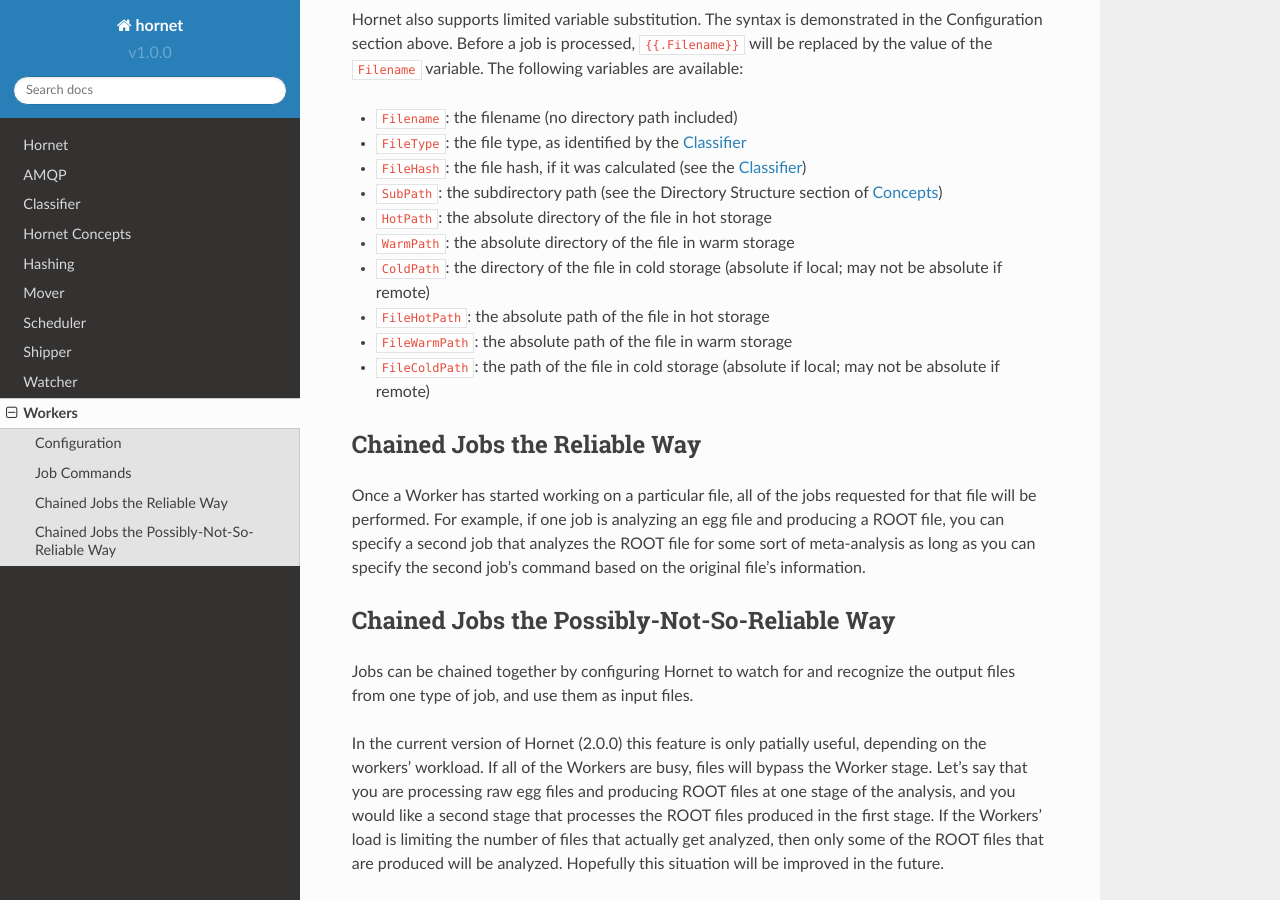
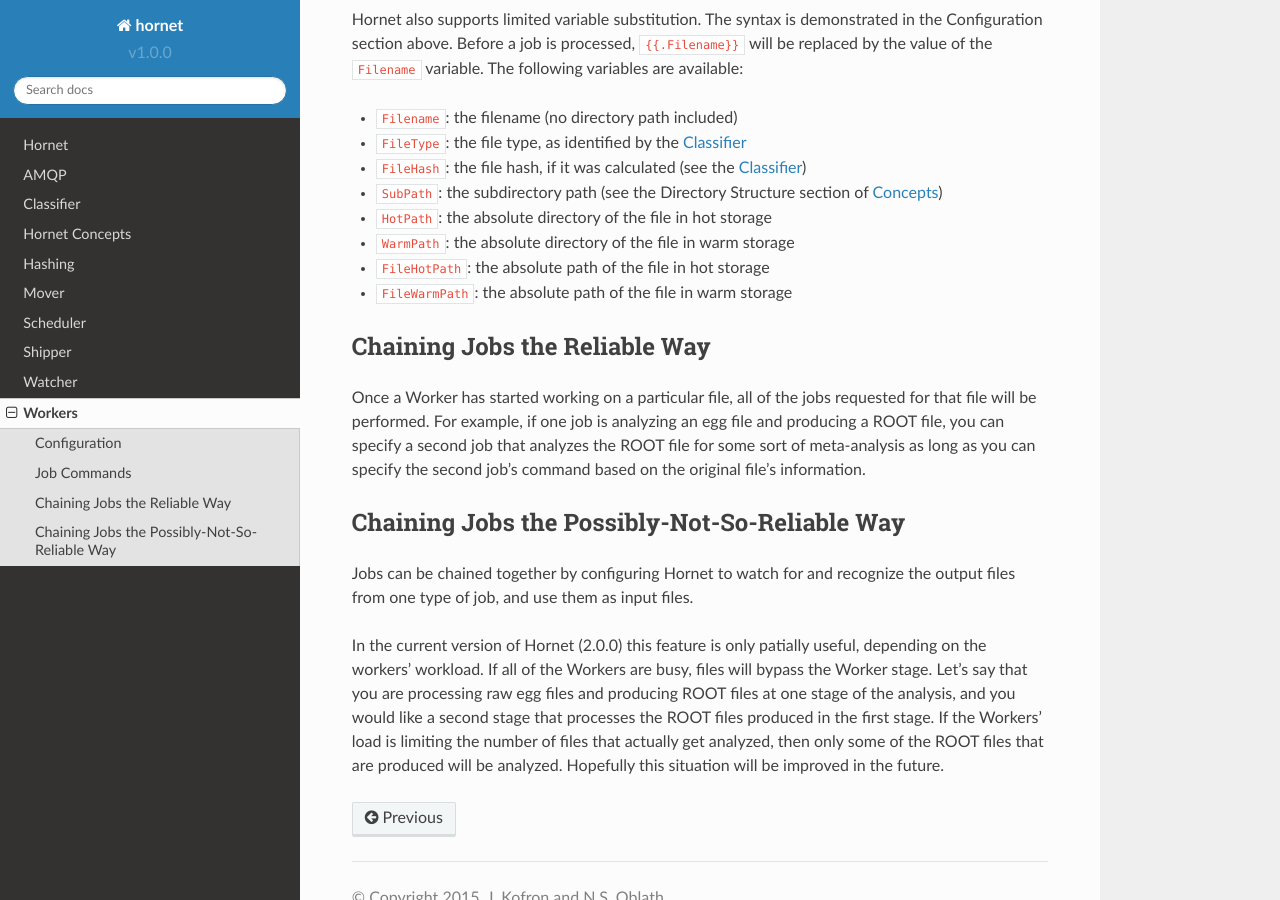
Before and after one commit to project8/hornet, a Sphinx documentation site: the page built from documentation/workers.rst, in a window 1280 px wide and 900 px high, scrolled down 988 px. Built offline with Sphinx 7.4.7 and the Read the Docs theme 2.0.0, drawn with Linux system fonts in a browser that asks for light colours.

Commit message:
Minor updates to workers.rst

```diff
--- a/documentation/workers.rst
+++ b/documentation/workers.rst
@@ -49,20 +49,18 @@
 * ``SubPath``: the subdirectory path (see the Directory Structure section of :doc:`Concepts <concepts>`)
 * ``HotPath``: the absolute directory of the file in hot storage
 * ``WarmPath``: the absolute directory of the file in warm storage
-* ``ColdPath``: the directory of the file in cold storage (absolute if local; may not be absolute if remote)
 * ``FileHotPath``: the absolute path of the file in hot storage
 * ``FileWarmPath``: the absolute path of the file in warm storage
-* ``FileColdPath``: the path of the file in cold storage (absolute if local; may not be absolute if remote)
 
 
-Chained Jobs the Reliable Way
------------------------------
+Chaining Jobs the Reliable Way
+------------------------------
 
 Once a Worker has started working on a particular file, all of the jobs requested for that file will be performed.  For example, if one job is analyzing an egg file and producing a ROOT file, you can specify a second job that analyzes the ROOT file for some sort of meta-analysis as long as you can specify the second job's command based on the original file's information.
 
 
-Chained Jobs the Possibly-Not-So-Reliable Way
----------------------------------------------
+Chaining Jobs the Possibly-Not-So-Reliable Way
+----------------------------------------------
 
 Jobs can be chained together by configuring Hornet to watch for and recognize the output files from one type of job, and use them as input files.
 
```
